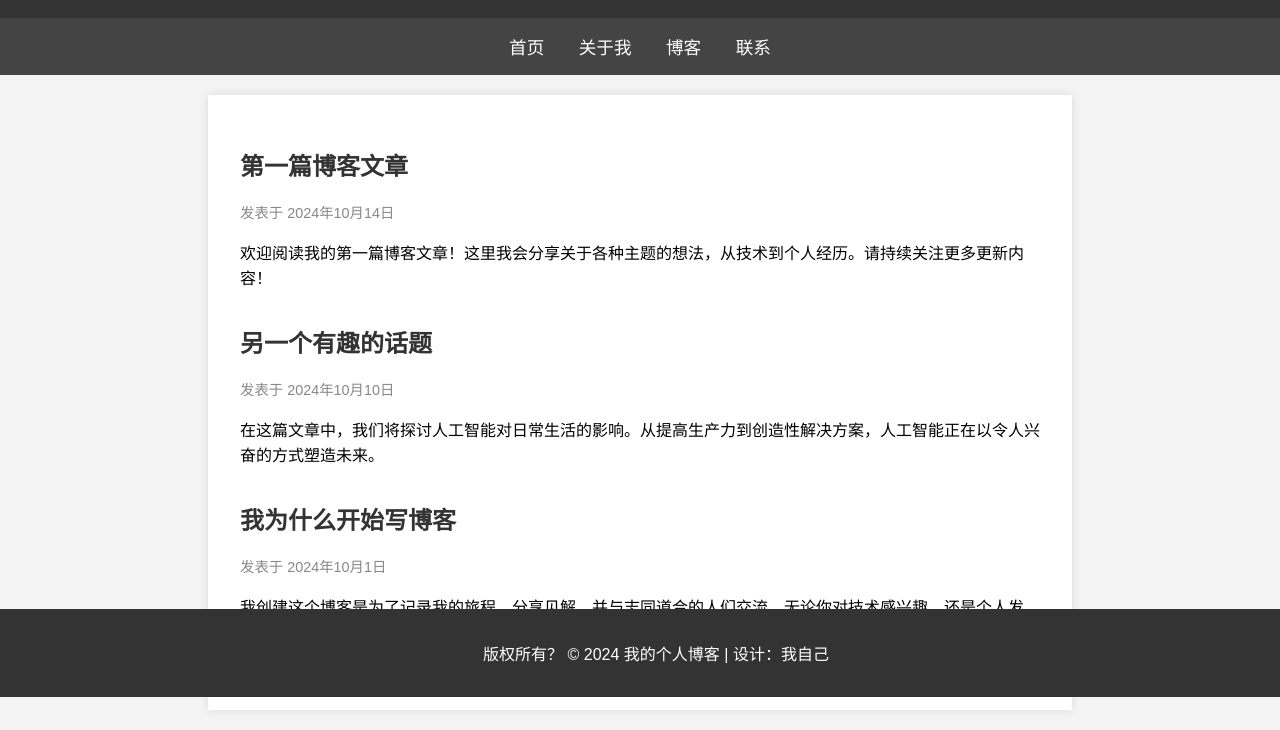
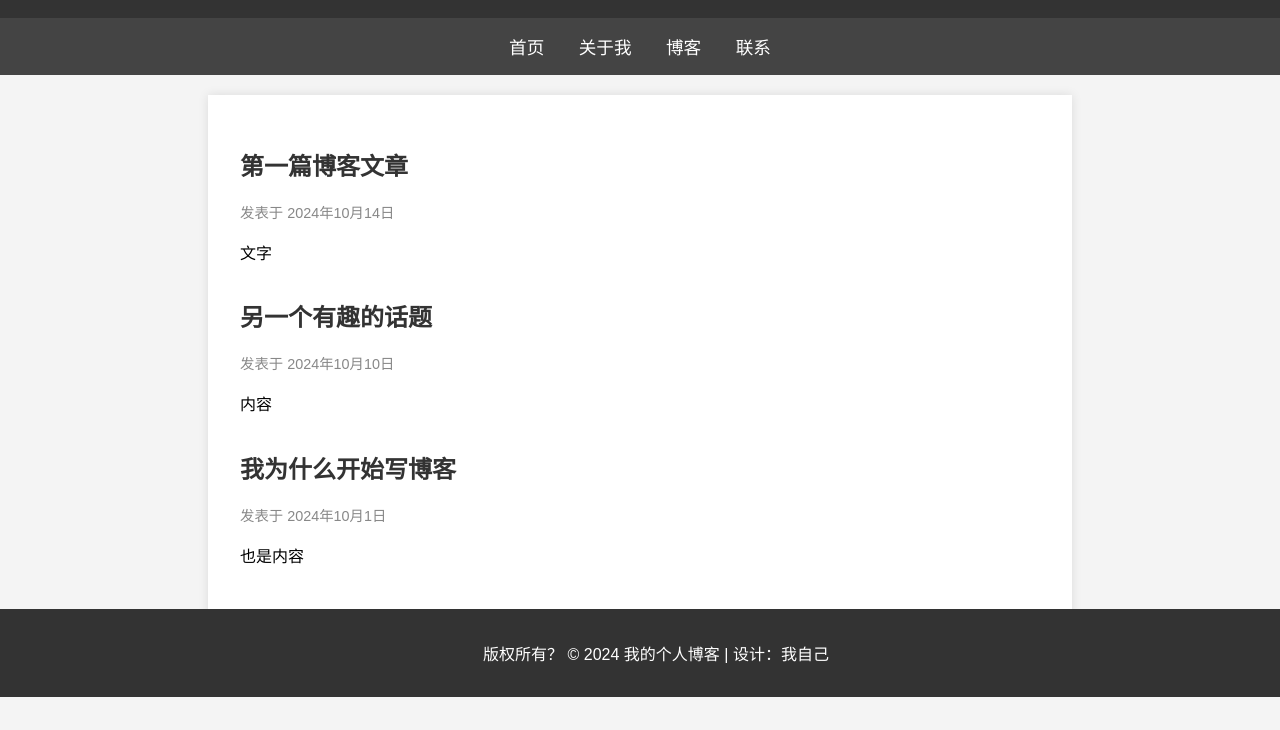
Before and after one commit to zgzyh/zgzyh.github.io, a plain HTML site: page index.html in a window 1280 px wide. Shown: the part 103-833 px from the top of the page. After the commit the page ends 800 px from the top, so only its background shows below. Drawn offline with Linux system fonts and the light colour scheme.

Commit message:
更新 index.html

```diff
--- a/index.html
+++ b/index.html
@@ -89,19 +89,19 @@
         <article>
             <h2>第一篇博客文章</h2>
             <p class="post-date">发表于 2024年10月14日</p>
-            <p>欢迎阅读我的第一篇博客文章！这里我会分享关于各种主题的想法，从技术到个人经历。请持续关注更多更新内容！</p>
+            <p>文字</p>
         </article>
 
         <article>
             <h2>另一个有趣的话题</h2>
             <p class="post-date">发表于 2024年10月10日</p>
-            <p>在这篇文章中，我们将探讨人工智能对日常生活的影响。从提高生产力到创造性解决方案，人工智能正在以令人兴奋的方式塑造未来。</p>
+            <p>内容</p>
         </article>
 
         <article>
             <h2>我为什么开始写博客</h2>
             <p class="post-date">发表于 2024年10月1日</p>
-            <p>我创建这个博客是为了记录我的旅程，分享见解，并与志同道合的人们交流。无论你对技术感兴趣，还是个人发展，或者只是想找些随意的阅读内容，你都能在这里找到一些有趣的东西。</p>
+            <p>也是内容</p>
         </article>
     </main>
 
```
